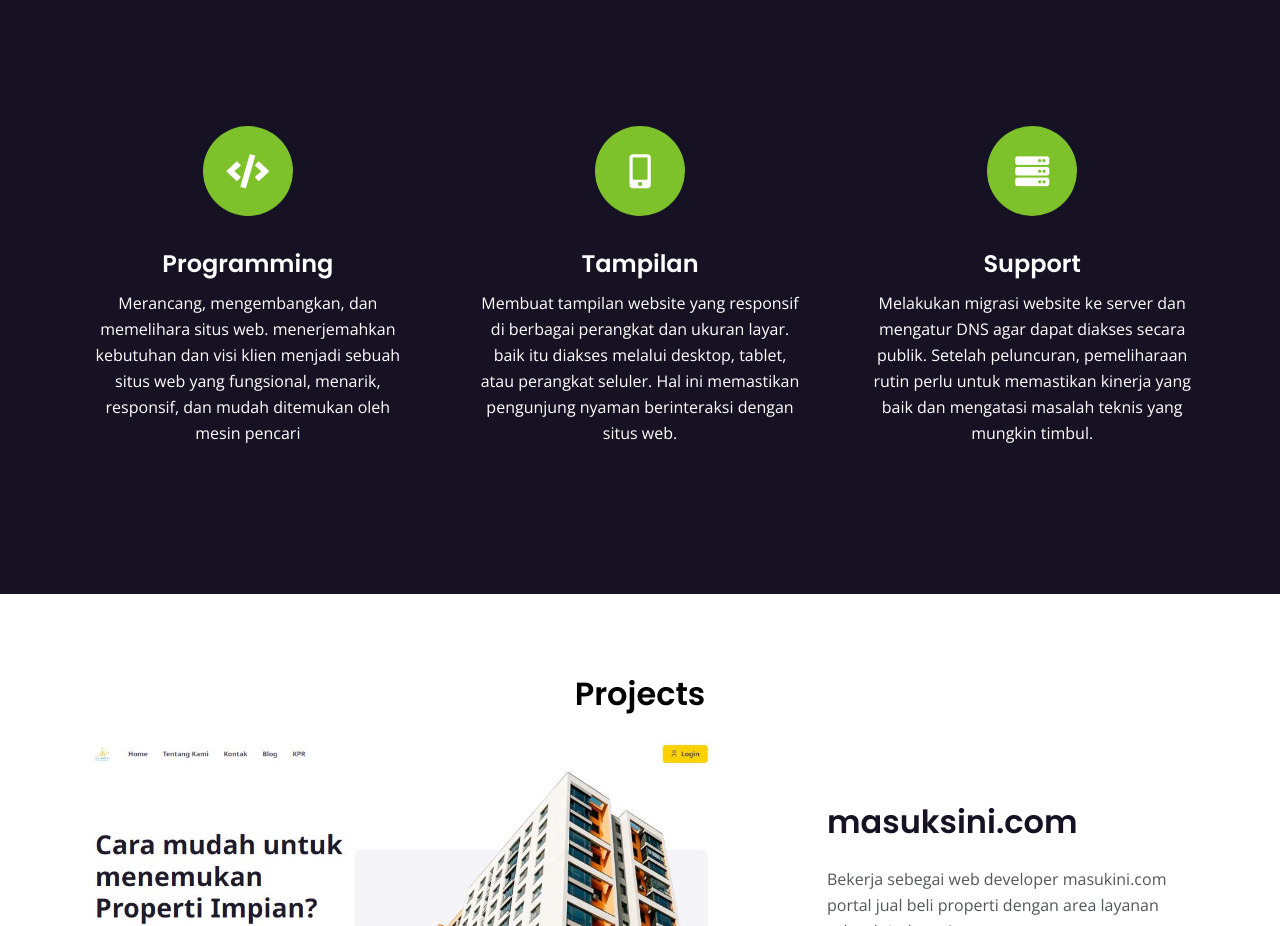
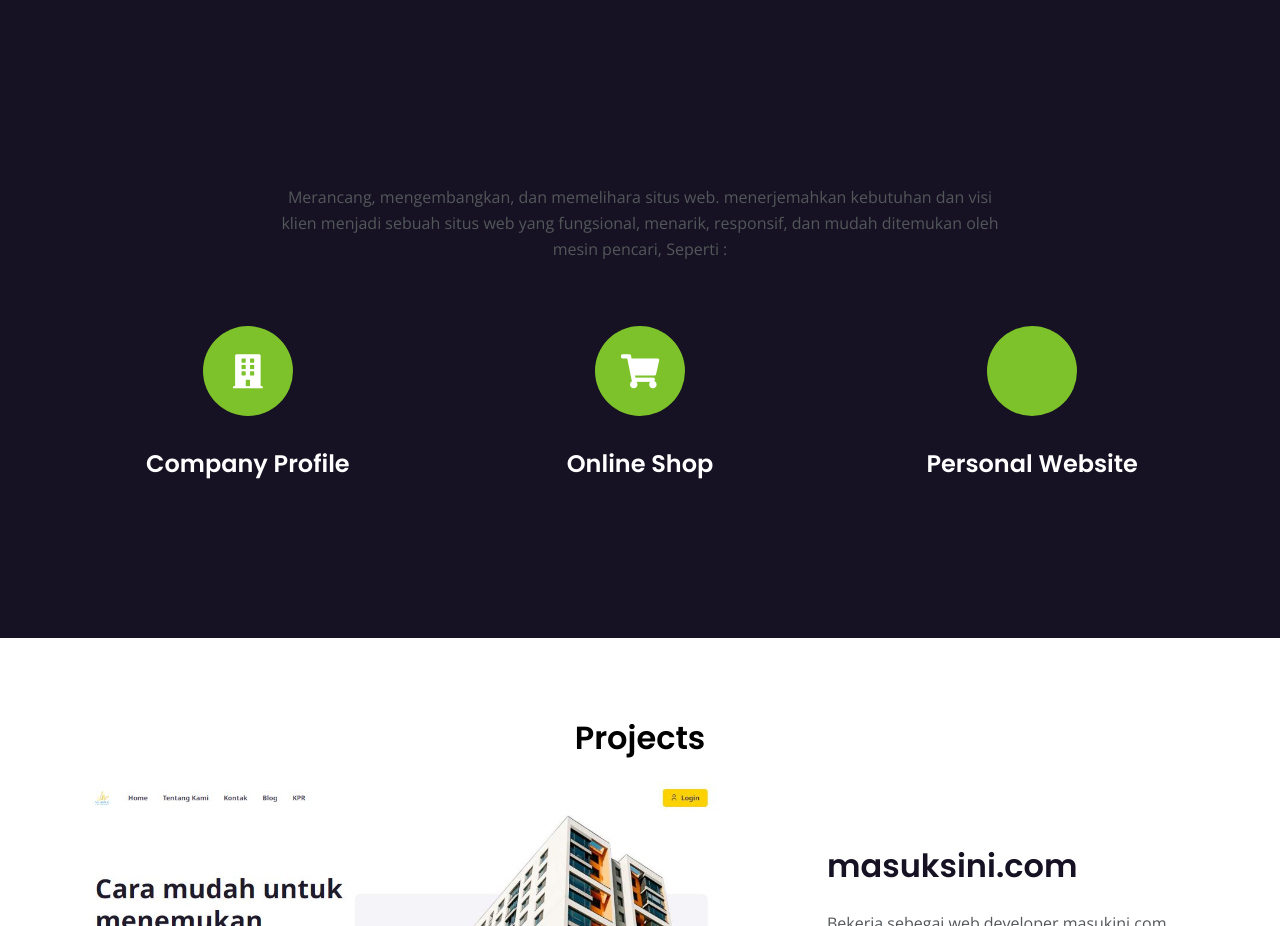
Before and after one commit to samuelmoguncu/samuelmoguncu.github.io, a plain HTML site: page index.html in a window 1280 px wide. Shown: the part 820-1746 px from the top of the page. Drawn offline with nearby package versions, Linux system fonts and the light colour scheme.

Commit message:
Update index.html

```diff
--- a/index.html
+++ b/index.html
@@ -75,46 +75,48 @@
 
     <div id="services" class="cards-1">
         <div class="container">
+	    <div class="row">
+                <div class="col-lg-12">
+                    <h2 class="h2-heading">Services</h2>
+                    <p class="p-heading">
+			Merancang, mengembangkan, dan memelihara situs web.
+			menerjemahkan kebutuhan dan visi klien menjadi sebuah situs web yang
+			fungsional, menarik, responsif, dan mudah ditemukan oleh mesin pencari,
+			Seperti :
+		    </p>
+                </div>
+            </div>
             <div class="row">
                 <div class="col-lg-12">
                     <div class="card" style="background-color: #161223;">
                         <div class="card-icon">
-                            <span class="fas fa-code"></span>
+                            <span class="fas fa-building"></span>
                         </div>
                         <div class="card-body">
-                            <h4 class="card-title" style="color: #ffffff;">Programming</h4>
+                            <h4 class="card-title" style="color: #ffffff;">Company Profile</h4>
                             <div class="card-text" style="color: #ffffff;">
-				Merancang, mengembangkan, dan memelihara situs web.
-				menerjemahkan kebutuhan dan visi klien menjadi sebuah situs web yang
-				fungsional, menarik, responsif, dan mudah ditemukan oleh mesin pencari
 			    </div>
                         </div>
                     </div>
 
                     <div class="card" style="background-color: #161223;">
                         <div class="card-icon">
-                            <span class="fas fa-mobile-alt"></span>
+                            <span class="fas fa-shopping-cart"></span>
                         </div>
                         <div class="card-body">
-                            <h4 class="card-title" style="color: #ffffff;">Tampilan</h4>
+                            <h4 class="card-title" style="color: #ffffff;">Online Shop</h4>
                             <div class="card-text" style="color: #ffffff;">
-				Membuat tampilan website yang responsif di berbagai perangkat dan ukuran layar.
-				baik itu diakses melalui desktop, tablet, atau perangkat seluler.
-				Hal ini memastikan pengunjung nyaman berinteraksi dengan situs web.
 			    </div>
                         </div>
                     </div>
 
                     <div class="card" style="background-color: #161223;">
                         <div class="card-icon">
-                            <span class="fas fa-server" ></span>
+                            <span class="fas fa-userr"></span>
                         </div>
                         <div class="card-body">
-                            <h4 class="card-title" style="color: #ffffff;">Support</h4>
+                            <h4 class="card-title" style="color: #ffffff;">Personal Website</h4>
                             <div class="card-text" style="color: #ffffff;">
-				Melakukan migrasi website ke server dan mengatur DNS agar dapat diakses secara publik.
-				Setelah peluncuran, pemeliharaan rutin perlu untuk memastikan kinerja yang baik dan
-				mengatasi masalah teknis yang mungkin timbul.
 			    </div>
                         </div>
                     </div>
```
